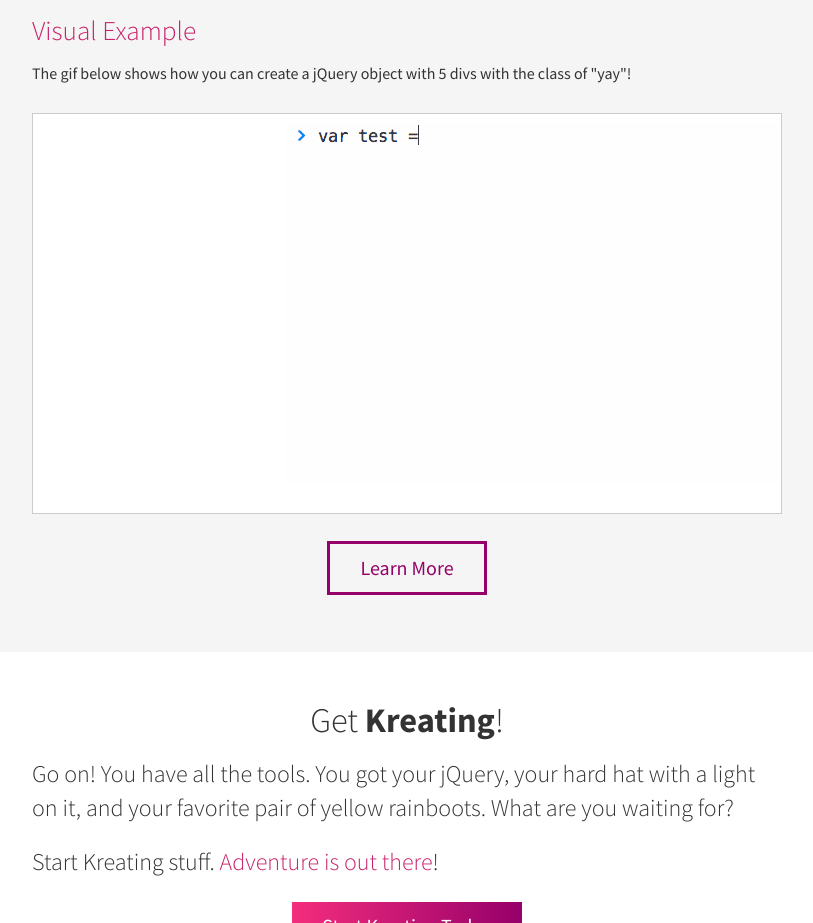
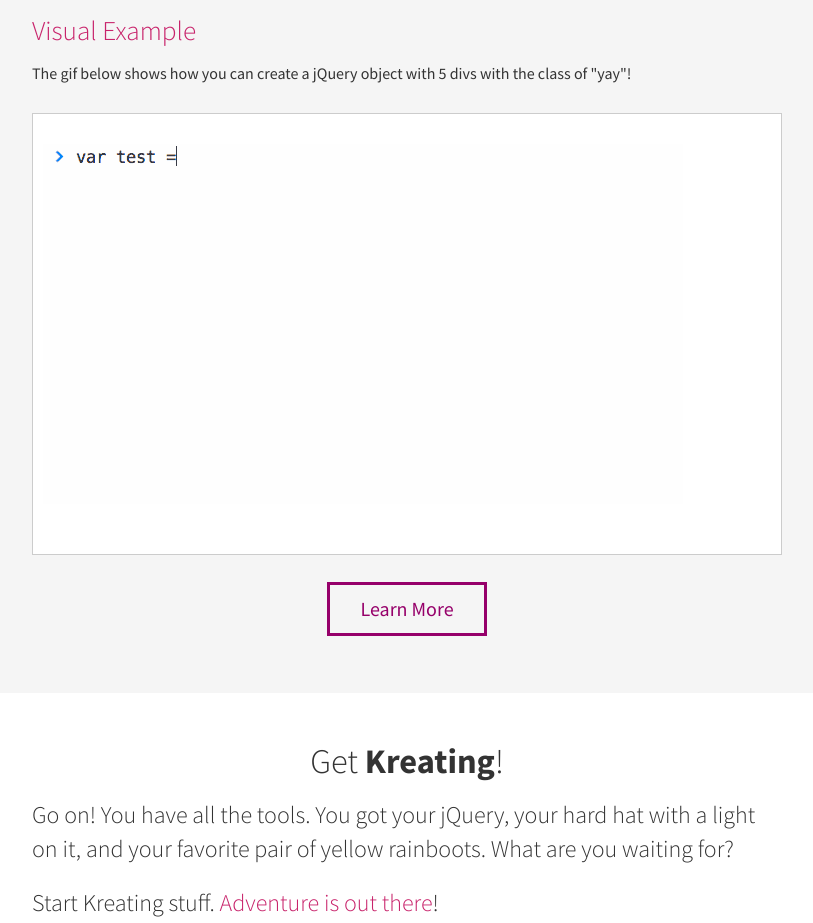
Before and after one commit to ItsJonQ/kreate, a plain HTML site: page index.html in a window 1280 px wide. Shown: the part 3060-3983 px from the top of the page, without its empty margins (233-1046 px from the left). Drawn offline with Linux system fonts and the light colour scheme.

Commit message:
Fixed image gif alignment

```diff
--- a/public/css/main.css
+++ b/public/css/main.css
@@ -32,6 +32,10 @@ h4 {
 img {
     max-width: 100%;
     height: auto;
+}
+
+pre img {
+    display: block;
 }
 
 table {
```
